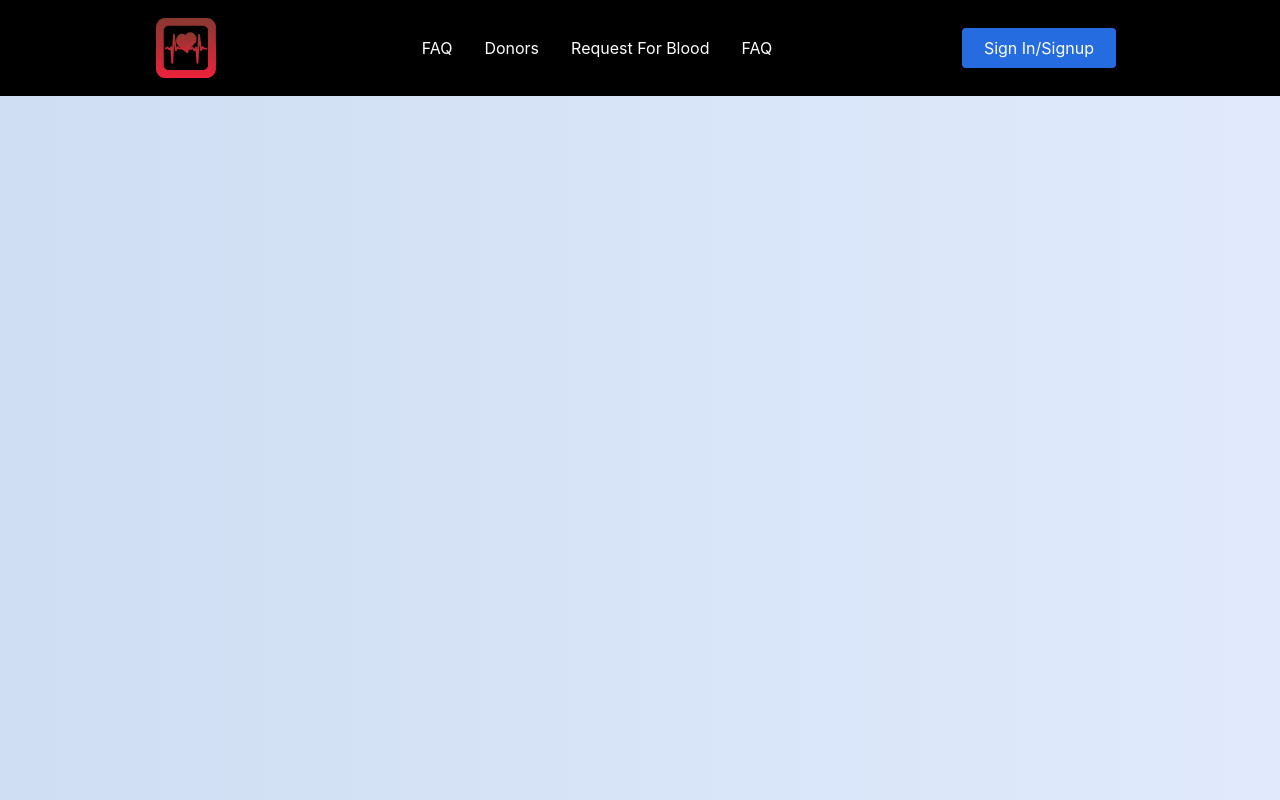
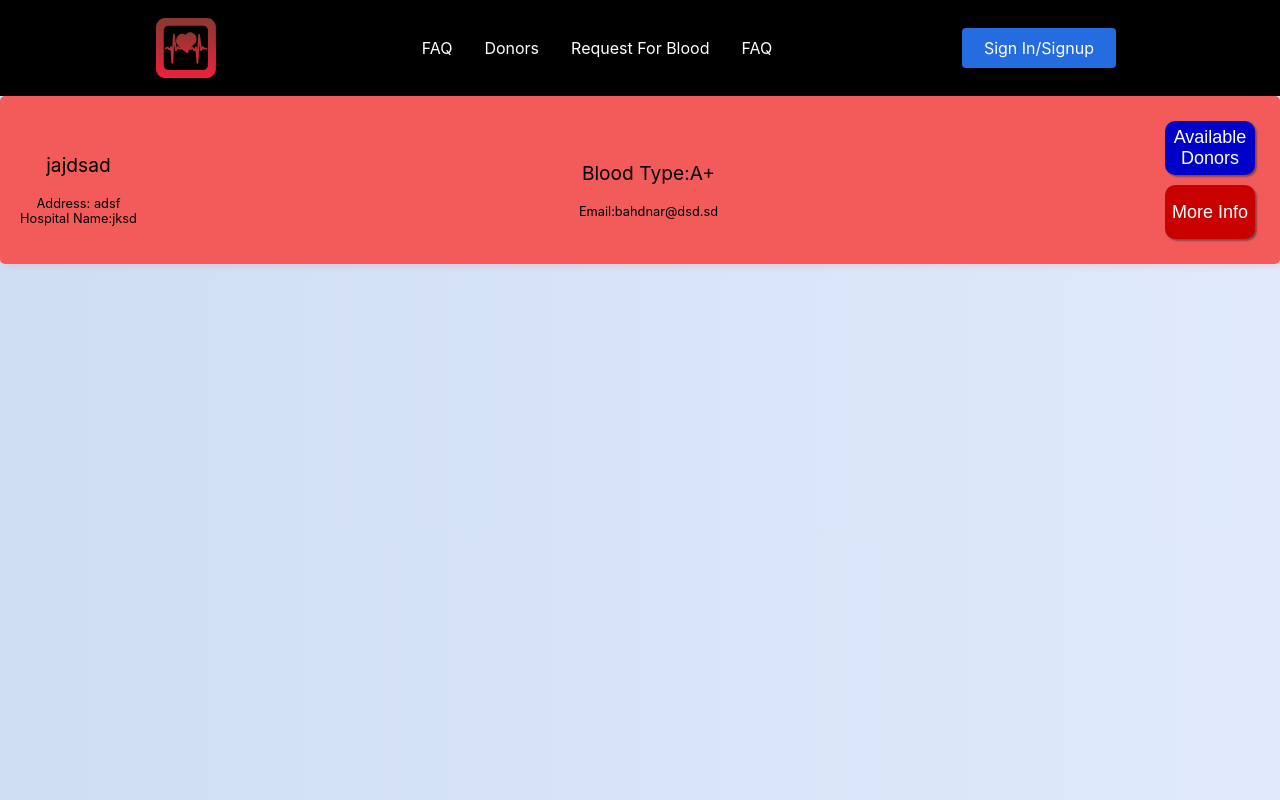
Before and after one commit to hari-bhandari/blood-bank, a React (Create React App) app in the folder client/: page /requests in a window 1280 px wide. Built offline with nearby package versions, Linux system fonts and the light colour scheme; no server answers.

Commit message:
added requests

```diff
--- a/client/src/App.js
+++ b/client/src/App.js
@@ -17,6 +17,7 @@ import Requests from "./Components/Request/Requests";
 import AuthContext from "./Context/auth/authContext";
 import FAQPage from "./Components/About/FAQPage";
 import UserPage from "./Components/Profile/UserPage";
+import ListOfRequests from "./Components/LoggedIn/ListOfRequests";
 
 
 const queryClient = new QueryClient()
@@ -42,6 +43,7 @@ function App() {
                             <Route path={'/faq'} exact component={FAQPage}/>
                             <Route path={'/help/:id'} exact component={ProfilePage}/>
                             <Route path={'/user/:id'} exact component={UserPage}/>
+                            <Route path={'/requests'} exact component={ListOfRequests}/>
                         </Switch>
                     </Router>
                     <ReactQueryDevtools initialIsOpen={false}/>
--- a/client/src/Components/Card.css
+++ b/client/src/Components/Card.css
@@ -49,8 +49,8 @@
 }
 #cancel,#accept {
     margin: 5px;
-    width: 7em;
-    height: 2em;
+    width: 5em;
+    height: 3em;
     border-radius: 10px;
     font-size: large;
     box-shadow: 0.1em 0.1em 0.1em rgba(51, 51, 51, 0.6);
--- a/client/src/Components/DonorCard.js
+++ b/client/src/Components/DonorCard.js
@@ -2,7 +2,7 @@ import React from 'react';
 import './Card.css'
 
 const DonorCard = ({help,name,address,email,hospitalName,bloodType,phone}) => {
-    if(help){
+
     return (
         <div className="card">
 
@@ -23,27 +23,8 @@ const DonorCard = ({help,name,address,email,hospitalName,bloodType,phone}) => {
 
             </div>
             <div className="content-container">
-                    <button id="accept" type="button"><i className="fa fa-phone"/>{phone}</button>
+                <button id="accept" type="button">Available Donors</button>
                 <button id="cancel" type="button">More Info</button>
-                </div>
-
-            </div>
-        )
-    }
-    return (
-        <div className="card-c">
-            <div className="avatar">
-                <img className="image" src='https://qodebrisbane.com/wp-content/uploads/2019/07/This-is-not-a-person-2-1.jpeg'/>
-            </div>
-
-            <div className="content-container">
-                <p className="donor__title">Susan</p>
-                <p className="content">
-                    Lorem ipsum dolo
-                </p>
-                <p className="content">
-                    Lorem ipsum dolor
-                </p>
             </div>
 
         </div>
--- /dev/null
+++ b/client/src/Components/LoggedIn/ListOfRequests.js
@@ -0,0 +1,12 @@
+import React from 'react';
+import DonorCard from "../DonorCard";
+
+const ListOfRequests = () => {
+    return (
+        <div>
+            <DonorCard phone={"9841921783"} bloodType={"A+"} email={"bahdnar@dsd.sd"} name={"jajdsad"} address={"adsf"} hospitalName={"jksd"} help={true}/>
+        </div>
+    );
+};
+
+export default ListOfRequests;
```
Lines whose indentation alone changed are shown as unchanged.
